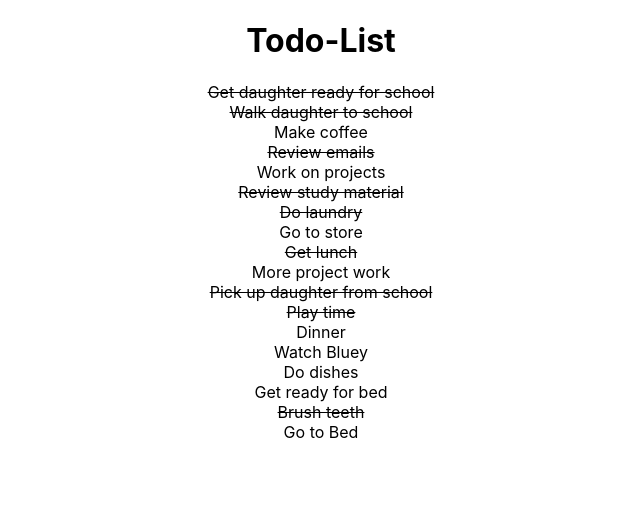
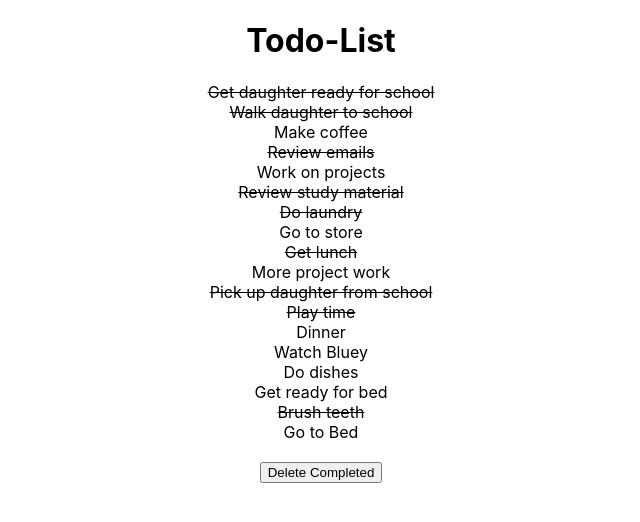
Before and after one commit to markjager13/todo-list, a React (Create React App) app: page / in a window 1280 px wide. Shown: the top 522 px of the page, without its empty margins (319-959 px from the left). Built offline with nearby package versions, Linux system fonts and the light colour scheme.

Commit message:
added delete completed todos button

```diff
--- a/src/App.js
+++ b/src/App.js
@@ -14,11 +14,36 @@ function App() {
     });
     setTodoList(mapped);
   }
+/*
+  // to better understand spread and map, lets rewrite this
+  // more verbose but helps understanding
+  // this works
+  // in above: spread element 'task', set complete to whatever otherwise spread element as is and return
+  const handleToggle2 = (id) => {
+    let mappedData = toDoList.map(function(item){
+      if (item.id === Number(id)){
+        item.complete = !item.complete;
+        return item;
+      }
+      else {
+        return item
+      }
+    })
+    setTodoList(mappedData);
+  }
+*/
+
+  const handleFilter = () => {
+    let filtered = toDoList.filter(task => {
+      return !task.complete;
+    })
+    setTodoList(filtered);
+  }
 
   return (
     <div className="App">
       <Header />
-      <ToDoList toDoList={toDoList} handleToggle={handleToggle} />
+      <ToDoList toDoList={toDoList} handleToggle={handleToggle} handleFilter={handleFilter}/>
     </div>
   );
 }
--- a/src/ToDoList.js
+++ b/src/ToDoList.js
@@ -1,7 +1,7 @@
 import ToDo from "./ToDo";
 
 
-const ToDoList = ( {toDoList, handleToggle} ) => {
+const ToDoList = ( {toDoList, handleToggle, handleFilter} ) => {
   return (
     <div>
         {toDoList.map((todo) => {
@@ -9,6 +9,9 @@ const ToDoList = ( {toDoList, handleToggle} ) => {
                 <ToDo todo={todo} handleToggle={handleToggle} />
             )
         })}
+        <button onClick={handleFilter}>
+            Delete Completed
+        </button>
     </div>
   )
 }
--- a/src/index.css
+++ b/src/index.css
@@ -25,3 +25,7 @@ code {
 .strike {
   text-decoration: line-through;
 }
+
+button {
+  margin: 20px;
+}
```
